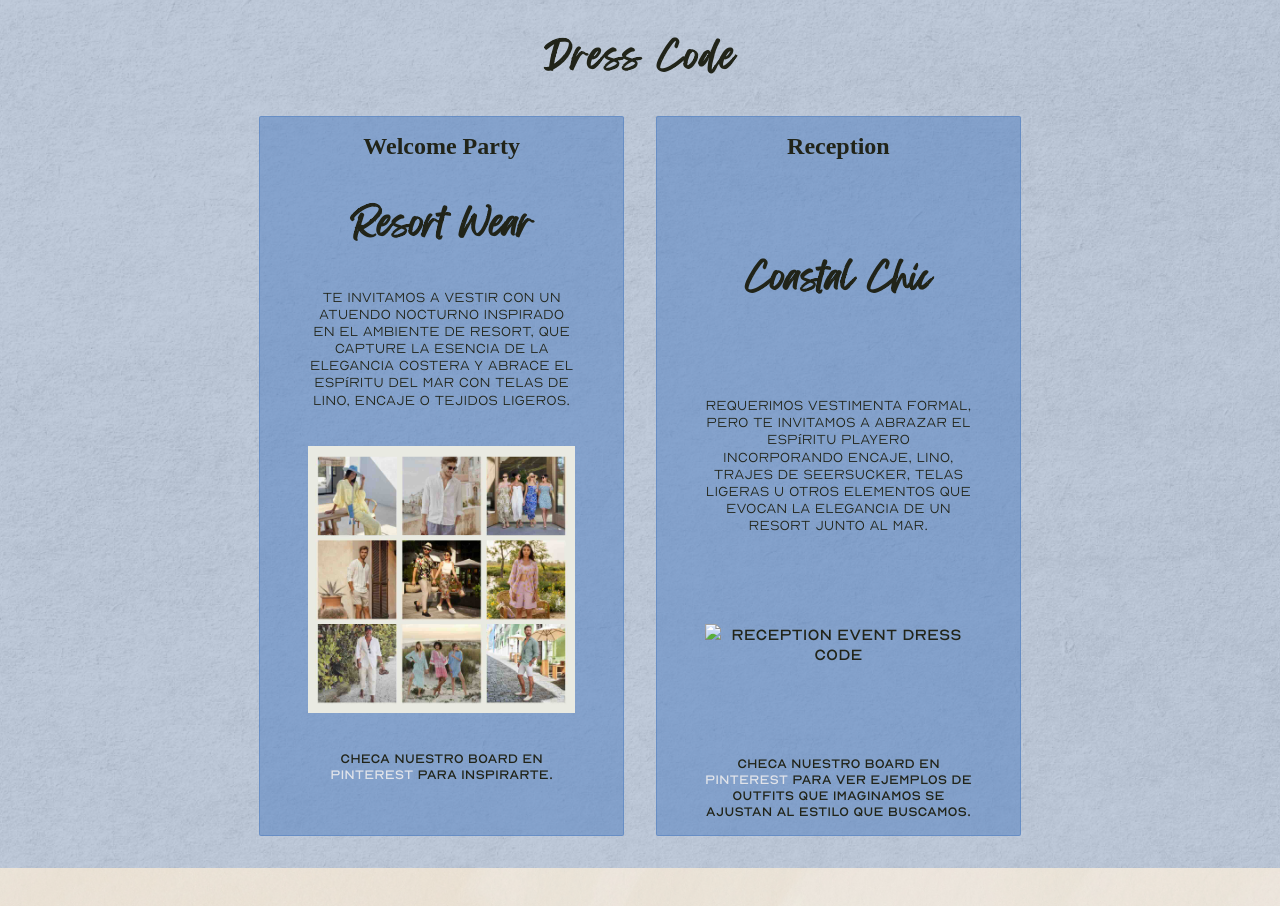
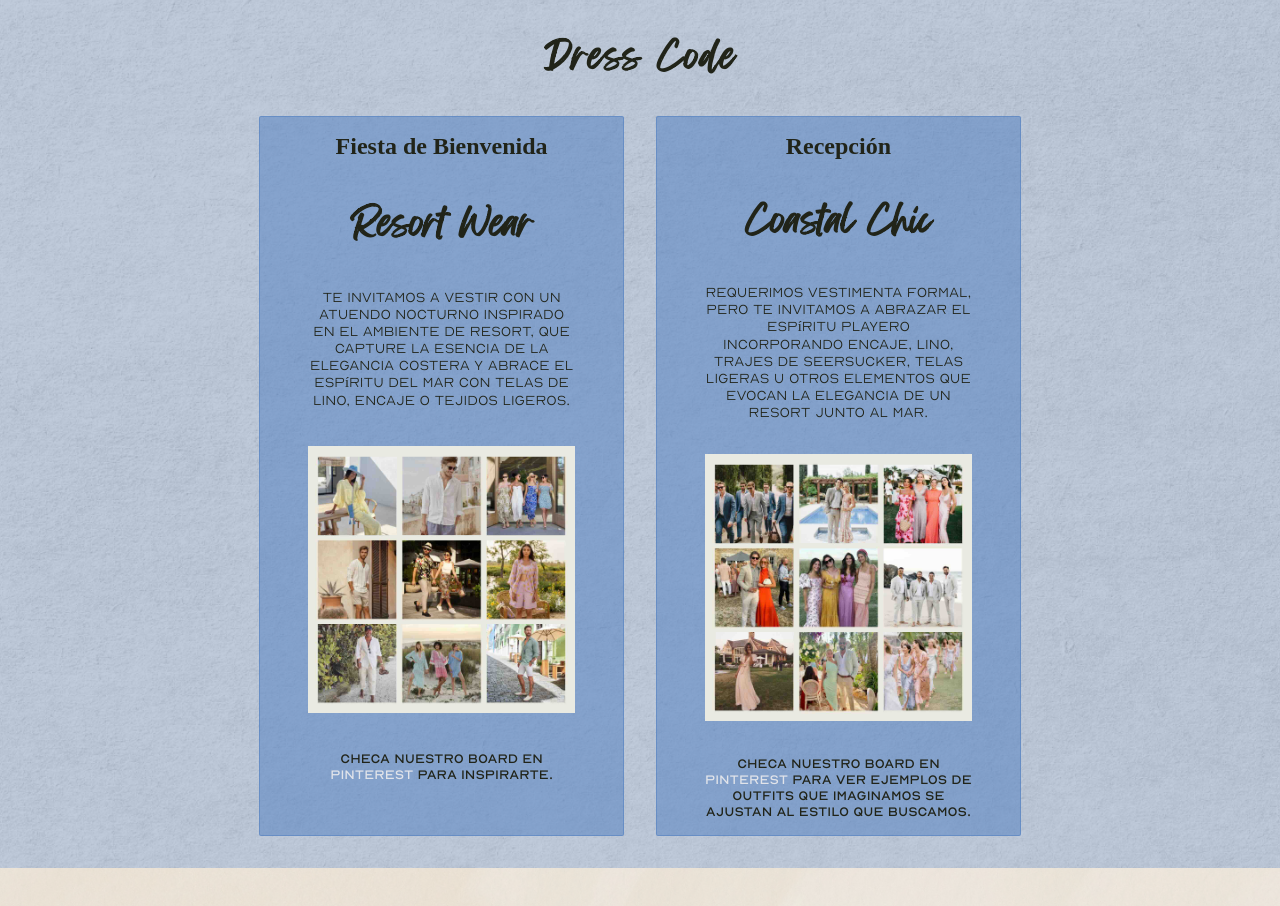
Before and after one commit to mm-wed/mm-wedding.github.io, a plain HTML site: page esp/index.esp.html in a window 1280 px wide. Shown: the part 2838-3744 px from the top of the page. Drawn offline with Linux system fonts and the light colour scheme; a web font is replaced by a local one.

Commit message:
Update index.esp.html

```diff
--- a/esp/index.esp.html
+++ b/esp/index.esp.html
@@ -120,7 +120,7 @@
 
           <div class="rsvp-before">
             <a href="rsvp.html" class="rsvp italic">RSVP</a>
-            <p class="small">Favor de confirmar tu asistencia antes del 01/09/2024</p>
+            <p class="small" style="margin: 0 2rem;">Favor de confirmar tu asistencia antes del 01/09/2024</p>
           </div>
         </div>
       </section>
@@ -227,17 +227,17 @@
       <div class="dresscode-container">
         <div class="event-container" id="event-container">
           <div class="event-info-container" id="icebreaker-container">
-              <h2 class="serif" id="icebreaker-title">Welcome Party</h2>
+              <h2 class="serif" id="icebreaker-title">Fiesta de Bienvenida</h2>
               <h4 class="dc-type script" id="icebreaker-subtitle">Resort Wear</h4>
               <p class="dc-description" id="icebreaker-description">Te invitamos a vestir con un atuendo nocturno inspirado en el ambiente de resort, que capture la esencia de la elegancia costera y abrace el espíritu del mar con telas de lino, encaje o tejidos ligeros. </p>
               <img class="dresscode-image" id="icebreaker-image" src="../assets/graphics/dc-01.jpg" alt="Icebreaker Event Image">
               <p style="font-size: smaller;">Checa nuestro board en <a href="https://pin.it/4RBR3KOui" target="_blank" id="icebreaker-pin">Pinterest</a> para inspirarte.</p></p>
           </div>
           <div class="event-info-container" id="reception-container">
-              <h2 class="serif" id="reception-title">Reception</h2>
+              <h2 class="serif" id="reception-title">Recepción</h2>
               <h4 class="dc-type script" id="reception-subtitle">Coastal Chic</h4>
               <p class="dc-description" id="reception-description">Requerimos vestimenta formal, pero te invitamos a abrazar el espíritu playero incorporando encaje, lino, trajes de seersucker, telas ligeras u otros elementos que evocan la elegancia de un resort junto al mar.</p>
-              <img class="dresscode-image" id="reception-image" src="../assets/graphics/dc-02.j" alt="Reception Event Dress Code">
+              <img class="dresscode-image" id="reception-image" src="../assets/graphics/dc-02.jpg" alt="Reception Event Dress Code">
               <p style="font-size: smaller;">Checa nuestro board en <a href="https://pin.it/m3n7gjWFv" target="_blank" id="reception-pin">Pinterest</a> para ver ejemplos de outfits que imaginamos se ajustan al estilo que buscamos.</p>
           </div>
         </div>
```
